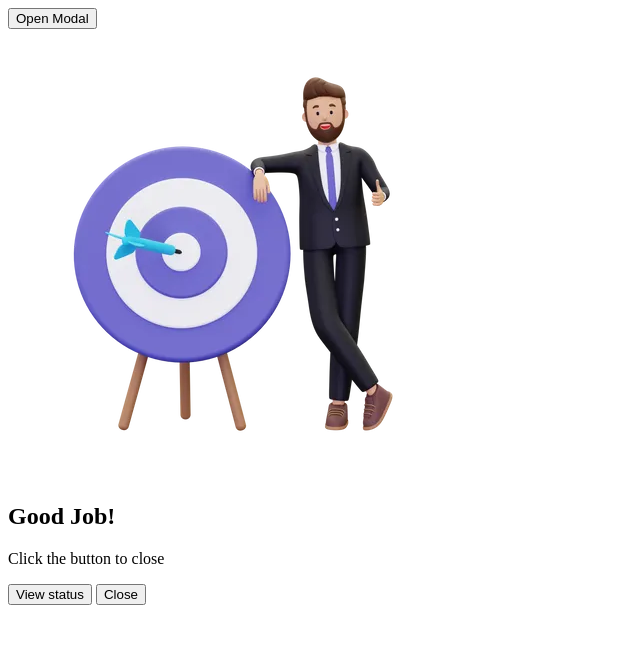
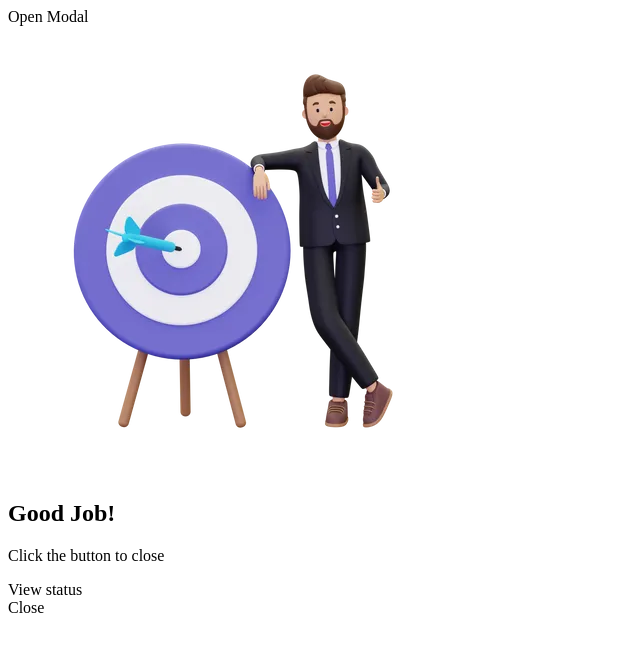
Before and after one commit to greppidanila/responsive-popup, a plain HTML site: page index.html in a window 1280 px wide. Shown: the whole page, without its empty margins (0-640 px from the left). Drawn offline with Linux system fonts and the light colour scheme.

Commit message:
Update index.html

```diff
--- a/index.html
+++ b/index.html
@@ -14,9 +14,9 @@
     </head>
     <body>
         <section class="modal container">
-            <button class="modal__button" id="open-modal">
+            <div class="modal__button" id="open-modal">
                 Open Modal
-            </button>
+            </div>
 
             <div class="modal__container" id="modal-container">
                 <div class="modal__content">
@@ -29,13 +29,13 @@
                     <h1 class="modal__title">Good Job!</h1>
                     <p class="modal__description">Click the button to close</p>
 
-                    <button class="modal__button modal__button-width">
+                    <div class="modal__button modal__button-width">
                         View status
-                    </button>
+                    </div>
 
-                    <button class="modal__button-link close-modal">
+                    <div class="modal__button-link close-modal">
                         Close
-                    </button>
+                    </div>
                 </div>
             </div>
         </section>
```
